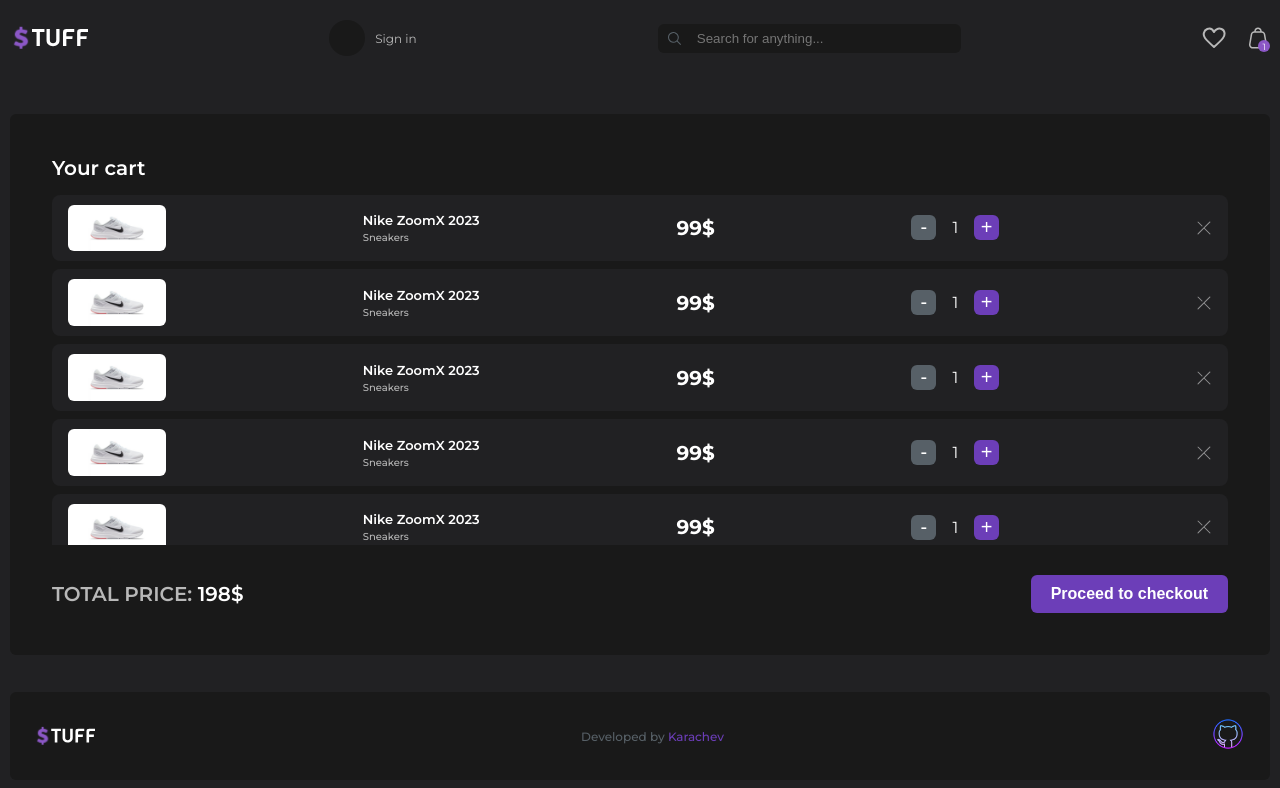
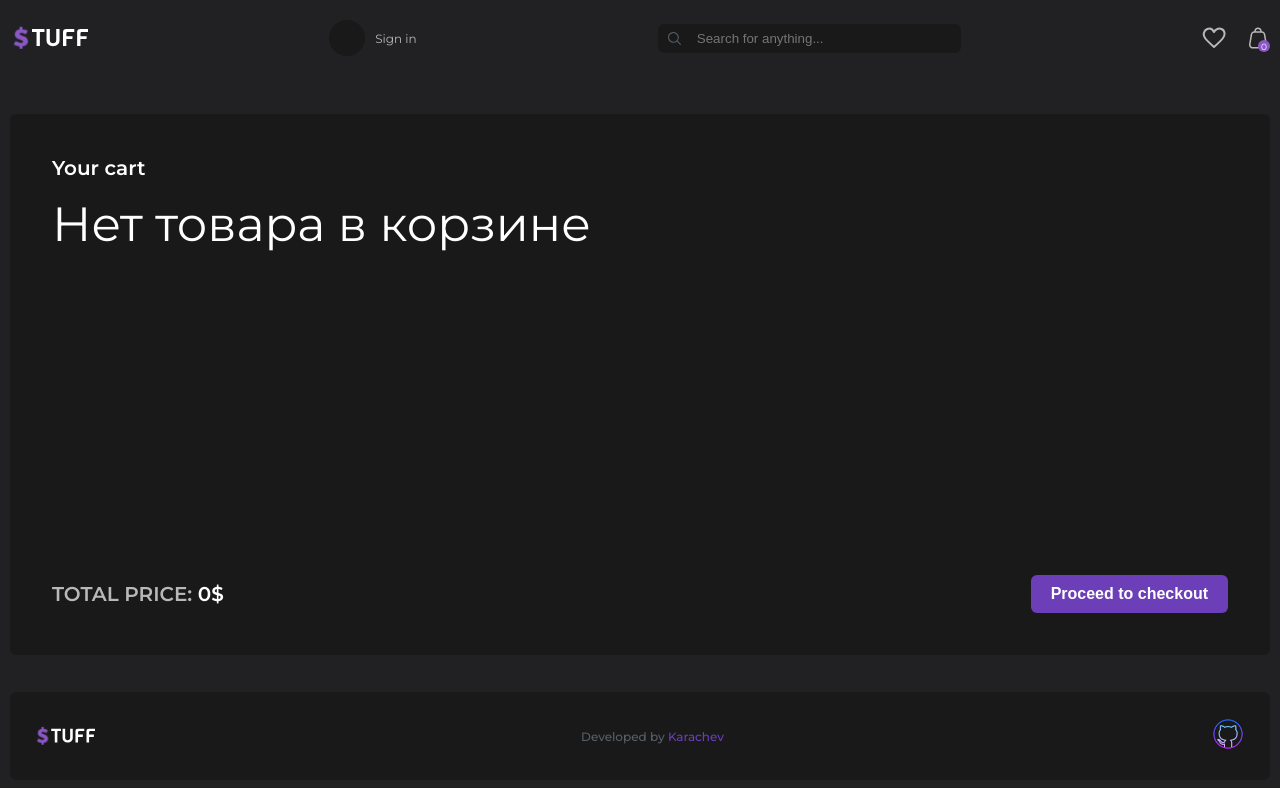
Before and after one commit to Mag1sstr/online-store, a React (Vite) app: page /basket in a window 1280 px wide. Shown: the top 788 px of the page. Built offline with nearby package versions, Linux system fonts and the light colour scheme.

Commit message:
complete Basket component

```diff
--- a/src/components/Basket/Basket.jsx
+++ b/src/components/Basket/Basket.jsx
@@ -1,102 +1,103 @@
 import "./Basket.css";
 import image from "../../images/trendingSection/01.png";
 import deleteImage from "../../images/delete.png";
+import { useContext, useEffect, useState } from "react";
+import axios from "axios";
+import { AuthContext } from "../../contexts/AuthContext";
 
 export default function Basket() {
+  const { curt, setCurt } = useContext(AuthContext);
+  // const [basketData, setBasketData] = useState([
+  //   {
+  //     id: 1,
+  //     title: "Nike ZoomX 2023",
+  //     text: "Sneakers",
+  //     price: 150,
+  //     count: 1,
+  //     image: image,
+  //   },
+  //   {
+  //     id: 2,
+  //     title: "Nike ZoomX 2023",
+  //     text: "Sneakers",
+  //     price: 99,
+  //     count: 1,
+  //     image: image,
+  //   },
+  //   {
+  //     id: 3,
+  //     title: "Nike ZoomX 2023",
+  //     text: "Sneakers",
+  //     price: 100,
+  //     count: 1,
+  //     image: image,
+  //   },
+  // ]);
+  let totalSum = 0;
+  curt.forEach((item) => {
+    totalSum += item.price * item.count;
+  });
+
   return (
     <div className="basket">
       <div className="conteiner">
         <div className="categories__rightside">
           <p className="basket__title">Your cart</p>
           <div className="basket__column">
+            {curt.length ? (
+              curt.map((item, index) => (
                 <div className="basket__card">
-              <img className="basket__card-image" src={image} alt="" />
+                  <img className="basket__card-image" src={item.image} alt="" />
                   <div className="basket__card-block">
-                <p className="basket__card-title">Nike ZoomX 2023</p>
-                <p className="basket__card-text">Sneakers</p>
+                    <p className="basket__card-title">{item.title}</p>
+                    <p className="basket__card-text">{item.text}</p>
                   </div>
-              <p className="basket__card-price">99$</p>
+                  <p className="basket__card-price">
+                    {item.price * item.count}$
+                  </p>
                   <div className="basket__card-row">
-                <button className="basket__card-minus">-</button>
-                <p className="basket__card-count">1</p>
-                <button className="basket__card-plus">+</button>
+                    <button
+                      onClick={() => {
+                        let newArr = [...curt];
+                        item.count > 1 ? (newArr[index].count -= 1) : null;
+                        setCurt(newArr);
+                      }}
+                      className="basket__card-minus"
+                    >
+                      -
+                    </button>
+                    <p className="basket__card-count">{item.count}</p>
+                    <button
+                      onClick={() => {
+                        let newArr = [...curt];
+                        newArr[index].count += 1;
+                        setCurt(newArr);
+                      }}
+                      className="basket__card-plus"
+                    >
+                      +
+                    </button>
                   </div>
-              <img src={deleteImage} alt="" />
+                  <img
+                    onClick={() => {
+                      const filteredData = curt.filter(
+                        (el) => el.id !== item.id
+                      );
+                      setCurt(filteredData);
+                    }}
+                    src={deleteImage}
+                    style={{ cursor: "pointer" }}
+                    alt=""
+                  />
                 </div>
-            <div className="basket__card">
-              <img className="basket__card-image" src={image} alt="" />
-              <div className="basket__card-block">
-                <p className="basket__card-title">Nike ZoomX 2023</p>
-                <p className="basket__card-text">Sneakers</p>
-              </div>
-              <p className="basket__card-price">99$</p>
-              <div className="basket__card-row">
-                <button className="basket__card-minus">-</button>
-                <p className="basket__card-count">1</p>
-                <button className="basket__card-plus">+</button>
-              </div>
-              <img src={deleteImage} alt="" />
-            </div>
-            <div className="basket__card">
-              <img className="basket__card-image" src={image} alt="" />
-              <div className="basket__card-block">
-                <p className="basket__card-title">Nike ZoomX 2023</p>
-                <p className="basket__card-text">Sneakers</p>
-              </div>
-              <p className="basket__card-price">99$</p>
-              <div className="basket__card-row">
-                <button className="basket__card-minus">-</button>
-                <p className="basket__card-count">1</p>
-                <button className="basket__card-plus">+</button>
-              </div>
-              <img src={deleteImage} alt="" />
-            </div>
-            <div className="basket__card">
-              <img className="basket__card-image" src={image} alt="" />
-              <div className="basket__card-block">
-                <p className="basket__card-title">Nike ZoomX 2023</p>
-                <p className="basket__card-text">Sneakers</p>
-              </div>
-              <p className="basket__card-price">99$</p>
-              <div className="basket__card-row">
-                <button className="basket__card-minus">-</button>
-                <p className="basket__card-count">1</p>
-                <button className="basket__card-plus">+</button>
-              </div>
-              <img src={deleteImage} alt="" />
-            </div>
-            <div className="basket__card">
-              <img className="basket__card-image" src={image} alt="" />
-              <div className="basket__card-block">
-                <p className="basket__card-title">Nike ZoomX 2023</p>
-                <p className="basket__card-text">Sneakers</p>
-              </div>
-              <p className="basket__card-price">99$</p>
-              <div className="basket__card-row">
-                <button className="basket__card-minus">-</button>
-                <p className="basket__card-count">1</p>
-                <button className="basket__card-plus">+</button>
-              </div>
-              <img src={deleteImage} alt="" />
-            </div>
-            <div className="basket__card">
-              <img className="basket__card-image" src={image} alt="" />
-              <div className="basket__card-block">
-                <p className="basket__card-title">Nike ZoomX 2023</p>
-                <p className="basket__card-text">Sneakers</p>
-              </div>
-              <p className="basket__card-price">99$</p>
-              <div className="basket__card-row">
-                <button className="basket__card-minus">-</button>
-                <p className="basket__card-count">1</p>
-                <button className="basket__card-plus">+</button>
-              </div>
-              <img src={deleteImage} alt="" />
-            </div>
+              ))
+            ) : (
+              <p style={{ fontSize: "48px" }}>Нет товара в корзине</p>
+            )}
           </div>
           <div className="basket__row">
             <p className="basket__row-title">
-              TOTAL PRICE: <span className="basket__row-span">198$</span>
+              TOTAL PRICE: <span className="basket__row-span">{totalSum}$</span>
             </p>
             <button className="basket__button">Proceed to checkout</button>
           </div>
--- a/src/components/Header/Header.jsx
+++ b/src/components/Header/Header.jsx
@@ -11,8 +11,7 @@
 export default function Header() {
   const navigate = useNavigate();
   const [clickModal, setClickModal] = useState(false);
-  const { user, setUser } = useContext(AuthContext);
-  console.log(clickModal);
+  const { user, setUser, curt } = useContext(AuthContext);
 
   return (
     <header className="header">
@@ -76,7 +75,7 @@
               className="header__basket-block"
             >
               <img src={basketImage} alt="" />
-              <div className="header__basket-circle">1</div>
+              <div className="header__basket-circle">{curt.length}</div>
             </div>
           </div>
         </div>
--- a/src/contexts/AuthContext.jsx
+++ b/src/contexts/AuthContext.jsx
@@ -6,6 +6,10 @@
 export default function AuthContextProvider({ children }) {
   const [user, setUser] = useState(null);
   const [token, setToken] = useState(localStorage.getItem("token"));
+
+  const [curt, setCurt] = useState([]);
+  console.log(curt);
+
   function parseJwt(token) {
     var base64Url = token.split(".")[1];
     var base64 = base64Url.replace(/-/g, "+").replace(/_/g, "/");
@@ -50,6 +54,8 @@
         user: user,
         signIn: signIn,
         setUser: setUser,
+        setCurt: setCurt,
+        curt: curt,
       }}
     >
       {children}
```
Lines whose indentation alone changed are shown as unchanged.
